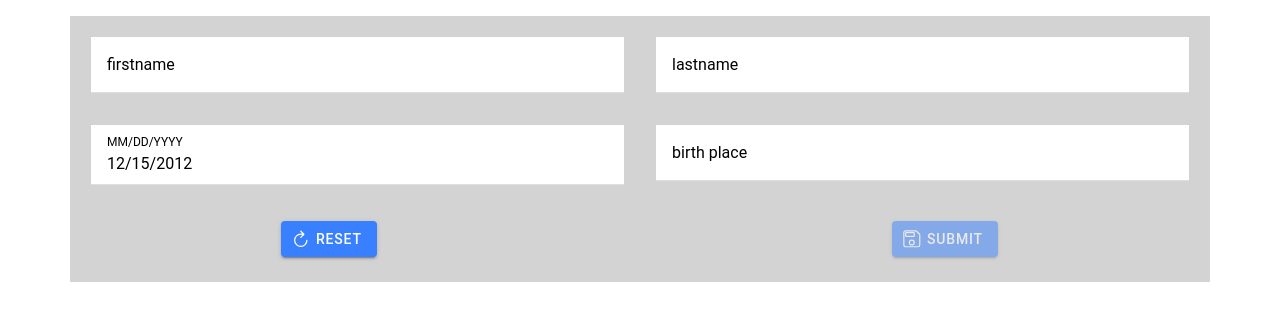
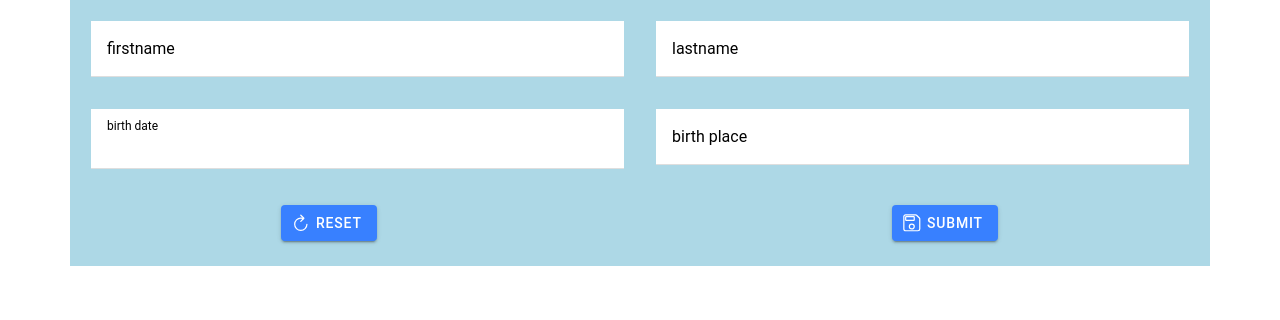
Before and after one commit to AntoineDannemark/ioreel, a React (Create React App) app: page /people in a window 1280 px wide. Shown: the top 320 px of the page. Built offline with nearby package versions, Linux system fonts and the light colour scheme.

Commit message:
WIP - misc

```diff
--- a/src/App.jsx
+++ b/src/App.jsx
@@ -1,10 +1,11 @@
 import React, { useReducer, useEffect, useState } from "react";
+import { IonApp, IonRouterOutlet, isPlatform, getPlatforms } from "@ionic/react";
 import { Redirect, Route } from "react-router-dom";
-import { IonApp, IonRouterOutlet, isPlatform, getPlatforms } from "@ionic/react";
 import { IonReactRouter, IonReactHashRouter } from "@ionic/react-router";
 
 // TODO check if library still needed
 // import { SQLite } from "@ionic-native/sqlite";
+
 import People from "./pages/People";
 
 import peopleReducer from "./store/people/reducer";
--- /dev/null
+++ b/src/components/DatePicker.jsx
@@ -0,0 +1,20 @@
+import React, { useState } from "react";
+import { IonItem, IonLabel, IonDatetime } from "@ionic/react";
+
+const DatePicker = React.forwardRef((props, ref) => {
+  const [selectedDate, setSelectedDate] = useState(null);
+
+  return (
+    <IonItem>
+      <IonLabel position="stacked">birth date</IonLabel>
+      <IonDatetime
+        displayFormat="MM/DD/YYYY"
+        value={selectedDate}
+        ref={ref}
+        onIonChange={(e) => setSelectedDate(e.detail.value)}
+      ></IonDatetime>
+    </IonItem>
+  );
+});
+
+export default DatePicker;
--- a/src/components/DatePicker.tsx
+++ /dev/null
@@ -1,23 +0,0 @@
-import React, { useState } from "react";
-import { IonItem, IonLabel, IonDatetime } from "@ionic/react";
-
-const DatePicker: React.FC = () => {
-  const [selectedDate, setSelectedDate] = useState<string>(
-    "2012-12-15T13:47:20.789"
-  );
-
-  return (
-    <IonItem>
-      <IonLabel position="floating">MM/DD/YYYY</IonLabel>
-      <IonDatetime
-        displayFormat="MM/DD/YYYY"
-        min="1994-03-14"
-        max="2012-12-09"
-        value={selectedDate}
-        onIonChange={(e) => setSelectedDate(e.detail.value!)}
-      ></IonDatetime>
-    </IonItem>
-  );
-};
-
-export default DatePicker;
--- a/src/components/PeopleForm.jsx
+++ b/src/components/PeopleForm.jsx
@@ -25,8 +25,8 @@ const PeopleForm = React.forwardRef(({db, editId, onSubmit, onReset}, ref) => {
     return (
         <IonGrid
             fixed
-            className="ion-margin-top"
-            style={{"background-color": "lightGrey"}}
+            // className="ion-margin-top"
+            style={{"backgroundColor": "lightBlue"}}
         >
             <IonRow className="ion-justify-content-evenly">
                 <IonCol
@@ -48,7 +48,7 @@ const PeopleForm = React.forwardRef(({db, editId, onSubmit, onReset}, ref) => {
             </IonRow>
             <IonRow className="ion-justify-content-evenly">
                 <IonCol sizeXs="12" sizeSm="10" sizeMd="6" className="ion-padding">
-                    <DatePicker />
+                    <DatePicker ref={ref.birthDateInputRef}/>
                 </IonCol>
                 <IonCol sizeXs="12" sizeSm="10" sizeMd="6" className="ion-padding">
                     <Input name={"birth place"} ref={ref.birthPlaceInputRef}/>
@@ -62,11 +62,17 @@ const PeopleForm = React.forwardRef(({db, editId, onSubmit, onReset}, ref) => {
                     </IonButton>
                 </IonCol>
                 <IonCol sizeXs="6" sizeSm="5" sizeMd="3" className="ion-padding ion-text-end">
-                    <IonButton onClick={handleSubmitButtonClick} disabled={!db}>
+                    <IonButton
+                        onClick={handleSubmitButtonClick}
+                        // disabled={!db}
+                    >
                         <IonIcon slot="start" icon={saveOutline} />
                         submit
                     </IonButton>
                 </IonCol>
+            </IonRow>
+            <IonRow>
+
             </IonRow>
         </IonGrid>
     );
--- a/src/pages/People.jsx
+++ b/src/pages/People.jsx
@@ -14,11 +14,14 @@ const People = () => {
 
     const firstNameInputRef = useRef(null);
     const lastNameInputRef = useRef(null);
+    const birthDateInputRef = useRef(null)
     const birthPlaceInputRef = useRef(null);
 
     const cleanInputs = () => {
         firstNameInputRef.current.value = '';
         lastNameInputRef.current.value = '';
+        birthDateInputRef.current.value = '';
+        birthPlaceInputRef.current.value = '';
     }
 
     useEffect(() => {
@@ -33,15 +36,17 @@ const People = () => {
             firstname: firstNameInputRef.current.value,
             lastname: lastNameInputRef.current.value,
             birthPlace: birthPlaceInputRef.current.value,
+            birthDate: birthDateInputRef.current.value,
         };
 
-        if (editId) {
-            peopleActions.update(editId, people)(dispatch)
-            setEditId(null)
-        } else {
-            peopleActions.create(people)(dispatch);
-        }
-        cleanInputs();
+        console.log(people)
+        // if (editId) {
+        //     peopleActions.update(editId, people)(dispatch)
+        //     setEditId(null)
+        // } else {
+        //     peopleActions.create(people)(dispatch);
+        // }
+        // cleanInputs();
     }
 
     const handleReset = () => {
@@ -65,7 +70,7 @@ const People = () => {
                 onSubmit={handleSubmit}
                 onReset={handleReset}
                 editId={editId}
-                ref={{firstNameInputRef, lastNameInputRef}}
+                ref={{firstNameInputRef, lastNameInputRef, birthDateInputRef, birthPlaceInputRef}}
                 db={dbReady}
             />
             <PeopleList
```
